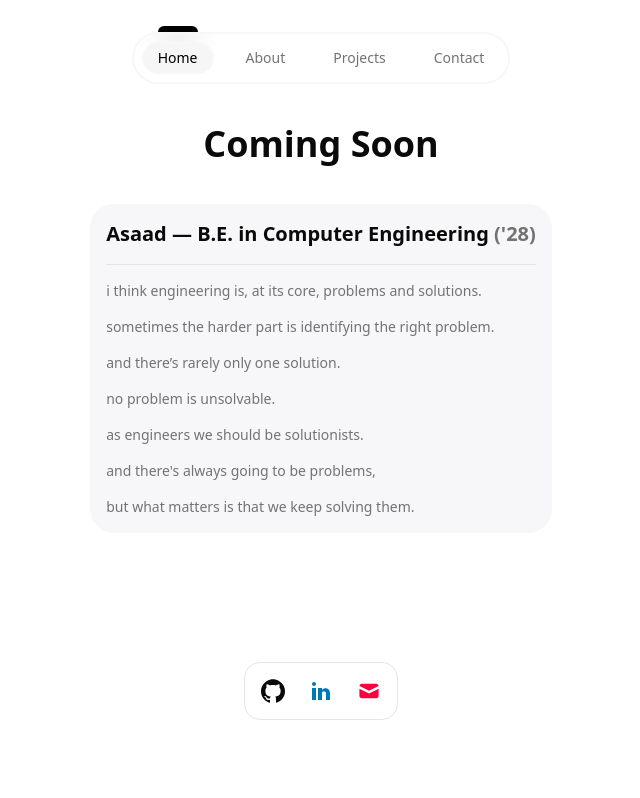
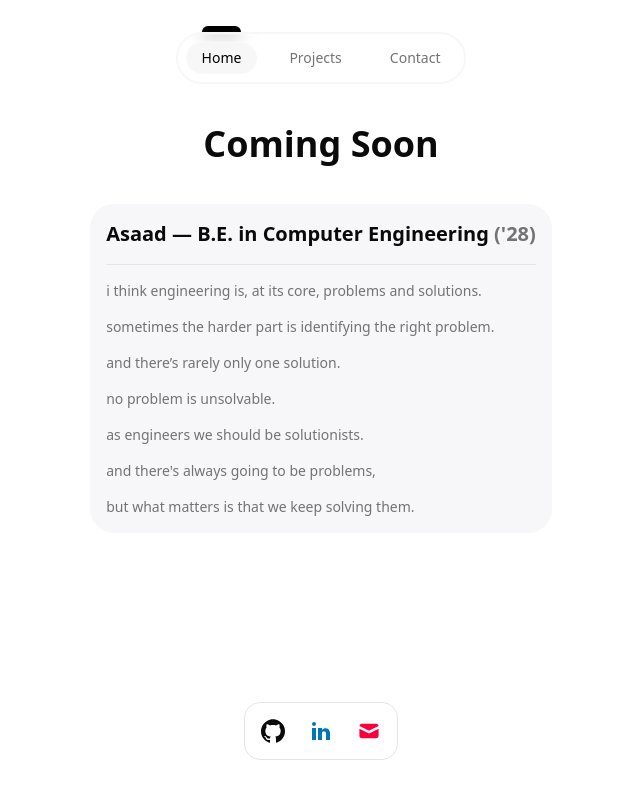
Before and after one commit to asaadbahmed/asaadbahmed.github.io, a React (Vite) app: page / in a window 1280 px wide. Shown: the whole page, without its empty margins (319-959 px from the left). Built offline with nearby package versions, Linux system fonts and the light colour scheme.

Commit message:
layout fixes

```diff
--- a/src/App.tsx
+++ b/src/App.tsx
@@ -40,11 +40,11 @@ function App() {
       <div className="pb-10">
         <Navbar />
       </div>
-      <div className="flex flex-col gap-10">
+      <div className="flex flex-col gap-10 mb-20">
         <div className="text-4xl font-semibold">Coming Soon</div>
         <SummaryCard />
       </div>
-      <div className="fixed bottom-0 left-0 right-0 pb-20">
+      <div className="fixed bottom-0 left-0 right-0 pb-10">
         <SocialsDock />
       </div>
     </div>
--- a/src/components/navigation-bar.tsx
+++ b/src/components/navigation-bar.tsx
@@ -1,9 +1,8 @@
 import { motion } from "framer-motion";
-import { useLayoutEffect, useRef, useState } from "react";
+import { useLayoutEffect, useEffect, useRef, useState } from "react";
 
 const tabs = [
   { id: "home", label: "Home" },
-  { id: "about", label: "About" },
   { id: "projects", label: "Projects" },
   { id: "contact", label: "Contact" },
 ];
@@ -14,7 +13,7 @@ export function Navbar() {
   const tabRefs = useRef<(HTMLSpanElement | null)[]>([]);
   const [highlightStyle, setHighlightStyle] = useState({ width: 0, left: 0 });
 
-  useLayoutEffect(() => {
+  const measureHighlight = () => {
     const idx = tabs.findIndex((t) => t.id === activeTab);
     const el = tabRefs.current[idx];
     const containerRect = containerRef.current?.getBoundingClientRect();
@@ -25,6 +24,20 @@ export function Navbar() {
         width: textRect.width,
         left: textRect.left - containerRect.left,
       });
+    }
+  };
+
+  useLayoutEffect(() => {
+    measureHighlight();
+  }, [activeTab]);
+
+  useLayoutEffect(() => {
+    requestAnimationFrame(measureHighlight);
+  }, [activeTab]);
+
+  useEffect(() => {
+    if (document.fonts) {
+      document.fonts.ready.then(measureHighlight);
     }
   }, [activeTab]);
 
@@ -51,7 +64,7 @@ export function Navbar() {
         className="
            relative z-10 flex flex-row
     rounded-full p-2 gap-4
-    bg-white/20 backdrop-blur-md
+    bg-white/10 backdrop-blur-sm
     border-2 border-[rgb(247,247,249)]
     shadow-[inset_0_0_0_1px_rgba(255,255,255,0.2)]
         "
@@ -67,12 +80,13 @@ export function Navbar() {
             } relative rounded-full px-4 py-1.5 text-sm font-medium transition`}
             style={{ WebkitTapHighlightColor: "transparent" }}
           >
+            {/* 🌫️ Glass effect only for active tab */}
             {activeTab === tab.id && (
               <motion.span
                 layoutId="bubble"
                 className="
                    absolute inset-0 z-0
-  bg-neutral-100/90 backdrop-blur-sm
+    bg-neutral-100/80 backdrop-blur-sm
     border border-white/20
     rounded-full
                 "
```
Lines whose indentation alone changed are shown as unchanged.
